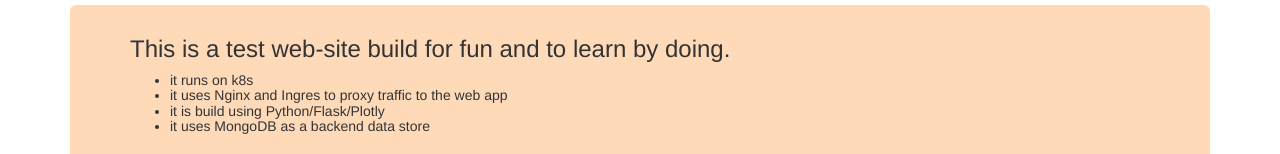
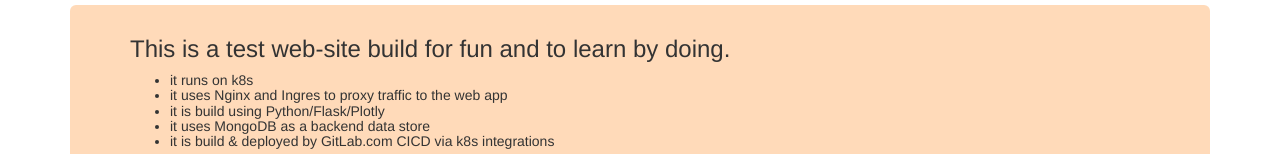
Before and after one commit to tomsucho/devopstom, a Flask app: page /about in a window 1280 px wide. Shown: the part 57-211 px from the top of the page. Run offline with Flask 2, Linux system fonts and the light colour scheme; some libraries are stand-ins or nearby versions.

Commit message:
[App][Feature] update about page

```diff
--- a/app/templates/ip_localizator/about.html
+++ b/app/templates/ip_localizator/about.html
@@ -12,6 +12,7 @@
                 <li> it uses Nginx and Ingres to proxy traffic to the web app</li>
                 <li> it is build using Python/Flask/Plotly</li>
                 <li> it uses MongoDB as a backend data store</li>
+                <li> it is build & deployed by GitLab.com CICD via k8s integrations</li>
             </ul>
             </h5>
         <h3>Website Info: </h3>
```
